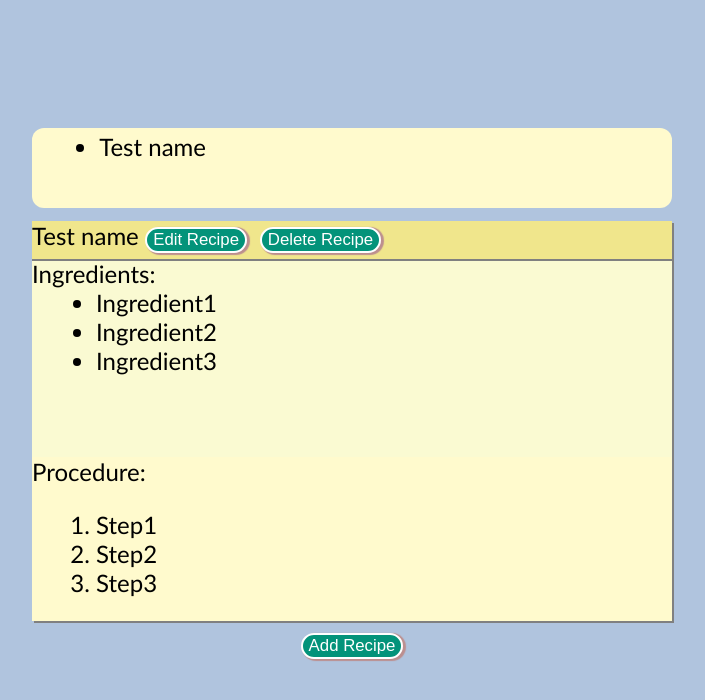
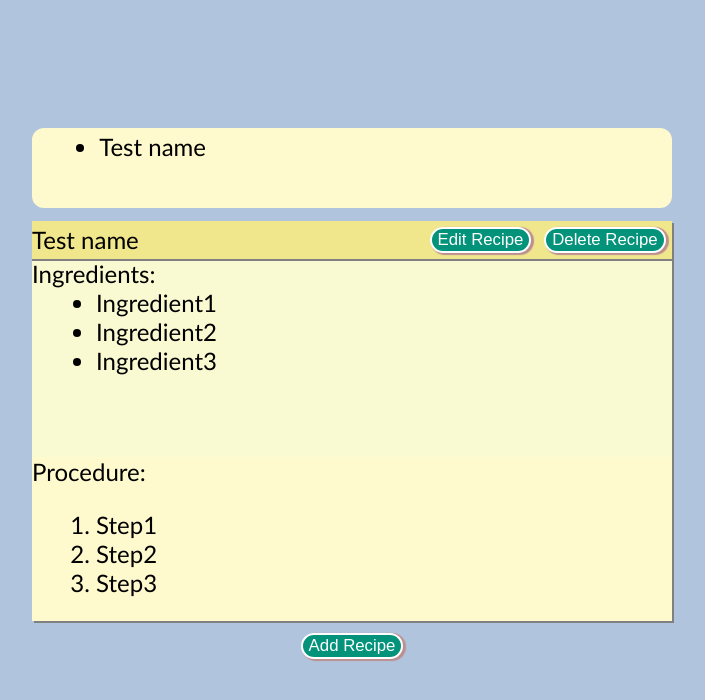
Before and after one commit to rohankadam1395/RecipeBox, a React (Create React App) app in the folder client/: page / in a window 1280 px wide. Shown: the top 700 px of the page, without its empty margins (288-993 px from the left). Built offline with nearby package versions, Linux system fonts and the light colour scheme.

Commit message:
Button Aligned to end with margin auto and flex

```diff
--- a/client/src/RecipeDetail.css
+++ b/client/src/RecipeDetail.css
@@ -39,7 +39,15 @@ ul{
 ol{
     margin-left: 1em;
 }
+.recipeName{
+    display: flex;
+    align-items: center;
+}
+.editRecipeBtn{
+margin-left: auto;}
 
+.delRecipe{
+}
 
 
 @media(max-width:400px){
@@ -53,6 +61,10 @@ height: auto;
         display: flex;
         flex-direction: column;
         align-items: center;
+
 }
 
+.editRecipeBtn{
+    margin-left: 0;}
+
 }
--- a/client/src/RecipeDetail.js
+++ b/client/src/RecipeDetail.js
@@ -40,7 +40,7 @@ render(){
 
            <div className="recipeName"> {this.props.detail.name || "No Name for recipe"}
 
-           {<button onClick={()=>{
+           {<button  className="editRecipeBtn" onClick={()=>{
 this.props.editRecipe(this.props.detail);
     }}>Edit Recipe</button>}
 
```
